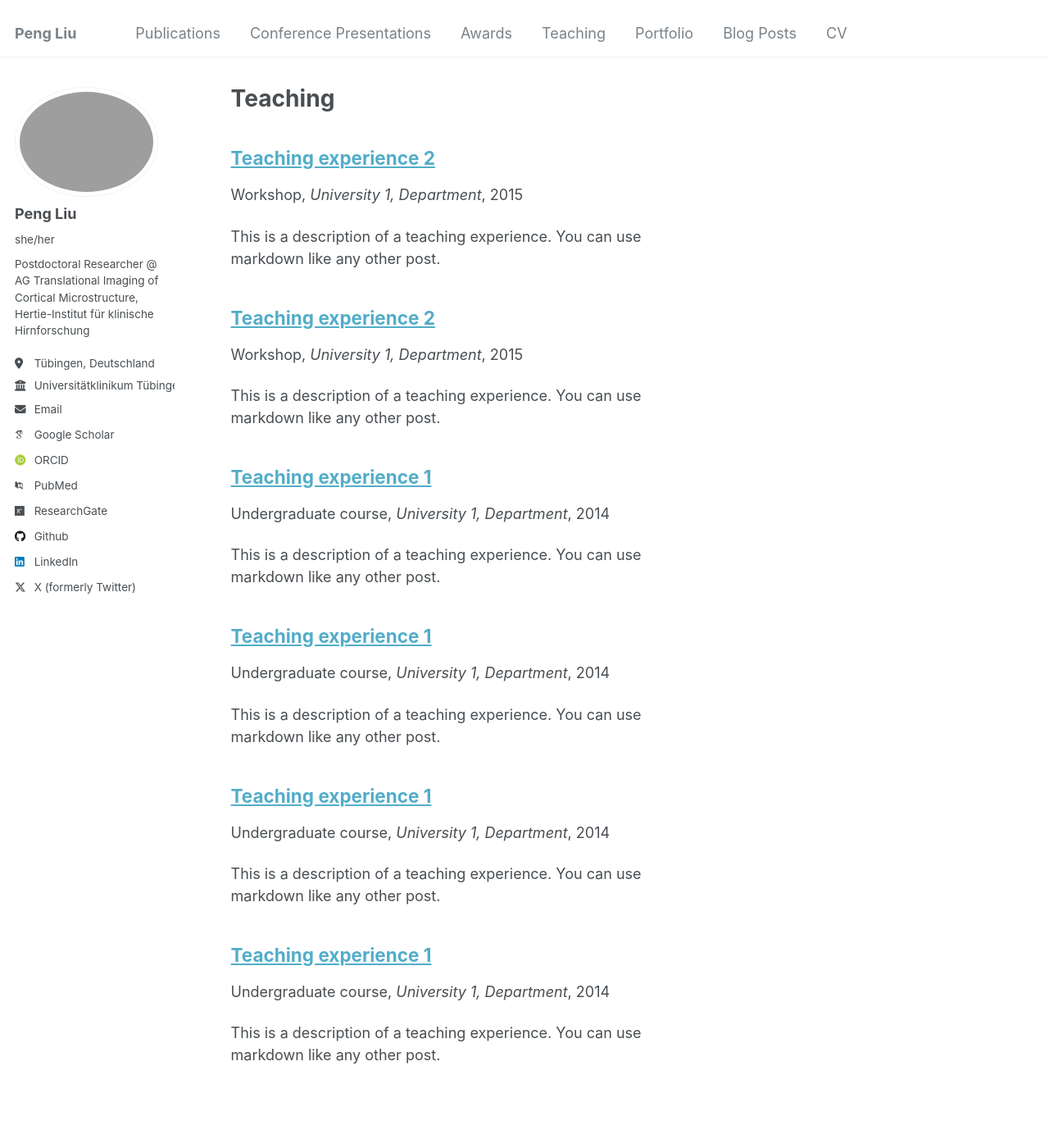
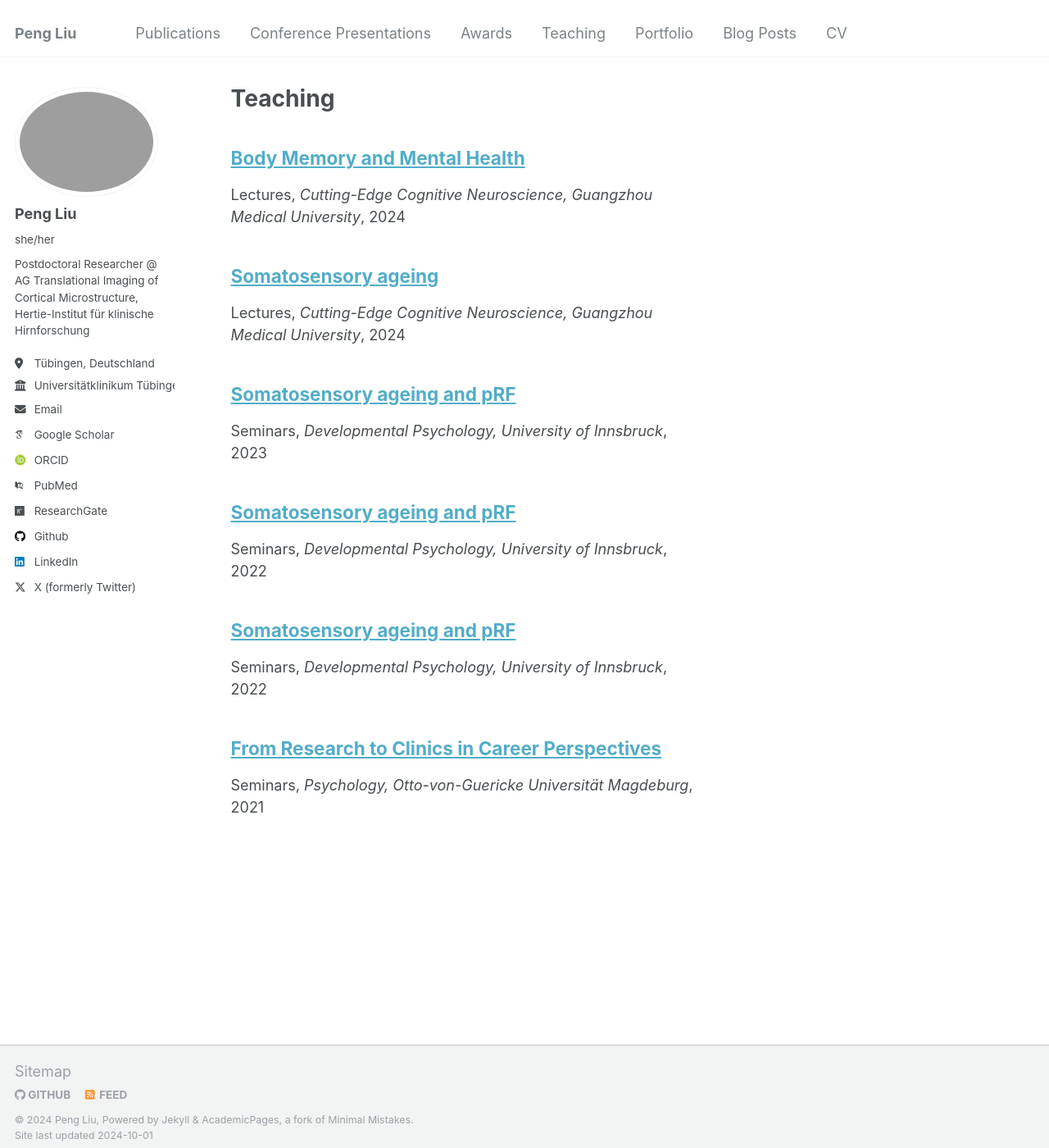
Before and after one commit to PengLiu1120/pengliu, a Jekyll site: the page built from _pages/teaching.html, in a window 1280 px wide and 1400 px high. Shown: the whole window at 82% size. Built offline with Jekyll 4.4.1, drawn with Linux system fonts in a browser that asks for light colours; some web fonts are replaced.

Commit message:
teaching

```diff
--- a/_teaching/2021-teaching-1.md
+++ b/_teaching/2021-teaching-1.md
@@ -1,20 +1,9 @@
 ---
-title: "Teaching experience 1"
+title: "From Research to Clinics in Career Perspectives"
 collection: teaching
-type: "Undergraduate course"
-permalink: /teaching/2014-spring-teaching-1
-venue: "University 1, Department"
-date: 2014-01-01
-location: "City, Country"
+type: "Seminars"
+permalink: /teaching/2021-teaching-1
+venue: "Psychology, Otto-von-Guericke Universität Magdeburg"
+date: 2021-02-15
+location: "Virtual"
 ---
-
-This is a description of a teaching experience. You can use markdown like any other post.
-
-Heading 1
-======
-
-Heading 2
-======
-
-Heading 3
-======
--- a/_teaching/2022-teaching-2.md
+++ b/_teaching/2022-teaching-2.md
@@ -1,20 +1,9 @@
 ---
-title: "Teaching experience 1"
+title: "Somatosensory ageing and pRF"
 collection: teaching
-type: "Undergraduate course"
-permalink: /teaching/2014-spring-teaching-1
-venue: "University 1, Department"
-date: 2014-01-01
-location: "City, Country"
+type: "Seminars"
+permalink: /teaching/2022-teaching-2
+venue: "Developmental Psychology, University of Innsbruck"
+date: 2022-06-15
+location: "Virtual"
 ---
-
-This is a description of a teaching experience. You can use markdown like any other post.
-
-Heading 1
-======
-
-Heading 2
-======
-
-Heading 3
-======
--- a/_teaching/2022-teaching-3.md
+++ b/_teaching/2022-teaching-3.md
@@ -1,20 +1,9 @@
 ---
-title: "Teaching experience 1"
+title: "Somatosensory ageing and pRF"
 collection: teaching
-type: "Undergraduate course"
-permalink: /teaching/2014-spring-teaching-1
-venue: "University 1, Department"
-date: 2014-01-01
-location: "City, Country"
+type: "Seminars"
+permalink: /teaching/2022-teaching-3
+venue: "Developmental Psychology, University of Innsbruck"
+date: 2022-06-22
+location: "Virtual"
 ---
-
-This is a description of a teaching experience. You can use markdown like any other post.
-
-Heading 1
-======
-
-Heading 2
-======
-
-Heading 3
-======
--- a/_teaching/2023-teaching-4.md
+++ b/_teaching/2023-teaching-4.md
@@ -1,20 +1,9 @@
 ---
-title: "Teaching experience 1"
+title: "Somatosensory ageing and pRF"
 collection: teaching
-type: "Undergraduate course"
-permalink: /teaching/2014-spring-teaching-1
-venue: "University 1, Department"
-date: 2014-01-01
-location: "City, Country"
+type: "Seminars"
+permalink: /teaching/2023-teaching-4
+venue: "Developmental Psychology, University of Innsbruck"
+date: 2023-01-11
+location: "Virtual"
 ---
-
-This is a description of a teaching experience. You can use markdown like any other post.
-
-Heading 1
-======
-
-Heading 2
-======
-
-Heading 3
-======
--- a/_teaching/2024-teaching-5.md
+++ b/_teaching/2024-teaching-5.md
@@ -1,20 +1,9 @@
 ---
-title: "Teaching experience 2"
+title: "Somatosensory ageing"
 collection: teaching
-type: "Workshop"
-permalink: /teaching/2015-spring-teaching-1
-venue: "University 1, Department"
-date: 2015-01-01
-location: "City, Country"
+type: "Lectures"
+permalink: /teaching/2024-teaching-5
+venue: "Cutting-Edge Cognitive Neuroscience, Guangzhou Medical University"
+date: 2024-05-19
+location: "Virtual"
 ---
-
-This is a description of a teaching experience. You can use markdown like any other post.
-
-Heading 1
-======
-
-Heading 2
-======
-
-Heading 3
-======
--- a/_teaching/2024-teaching-6.md
+++ b/_teaching/2024-teaching-6.md
@@ -1,20 +1,9 @@
 ---
-title: "Teaching experience 2"
+title: "Body Memory and Mental Health"
 collection: teaching
-type: "Workshop"
-permalink: /teaching/2015-spring-teaching-1
-venue: "University 1, Department"
-date: 2015-01-01
-location: "City, Country"
+type: "Lectures"
+permalink: /teaching/2024-teaching-6
+venue: "Cutting-Edge Cognitive Neuroscience, Guangzhou Medical University"
+date: 2024-05-26
+location: "Virtual"
 ---
-
-This is a description of a teaching experience. You can use markdown like any other post.
-
-Heading 1
-======
-
-Heading 2
-======
-
-Heading 3
-======
```
